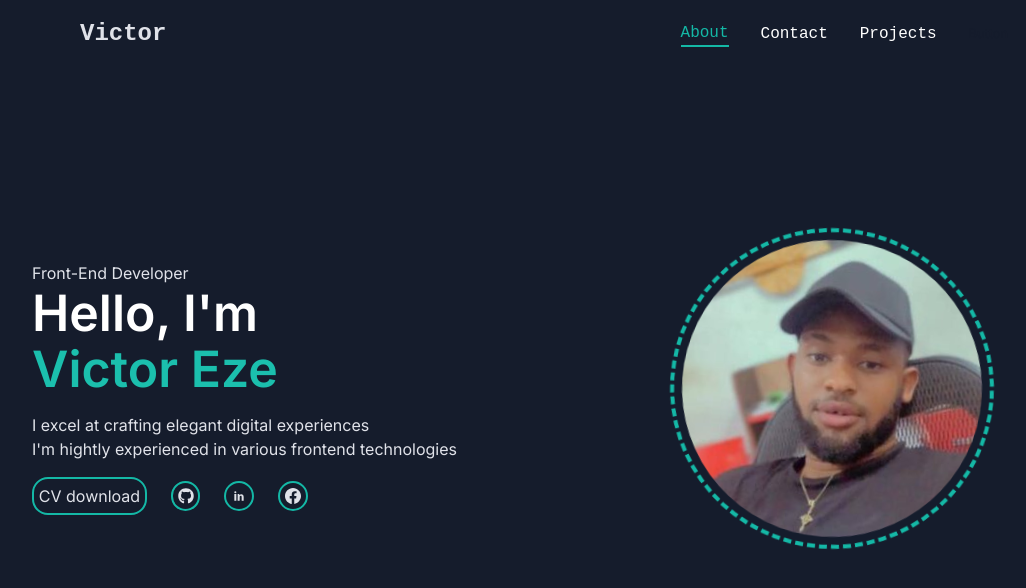
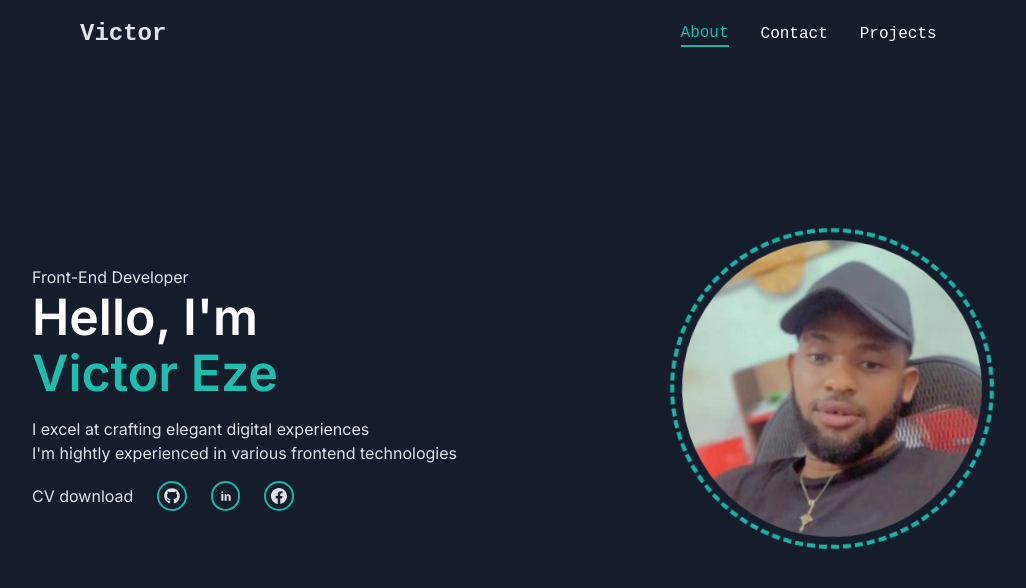
Before and after one commit to VictorKingsHub/victor_portfolio, a Next.js app: page / in a window 1280 px wide. Shown: the top 588 px of the page, without its empty margins (80-1106 px from the left). Built offline with nearby package versions, Linux system fonts and the light colour scheme.

Commit message:
working on hero

```diff
--- a/ui/about/hero/Hero.tsx
+++ b/ui/about/hero/Hero.tsx
@@ -11,7 +11,7 @@ const HeroSection = () => {
     return (
         <div className={styles.container}>
             <div className={styles.left} >
-                <div >
+                <div className='text-left'>
                     <p className={styles.prof}>Front-End Developer</p>
                     <h1 className={styles.name}>Hello, I&apos;m  <span className={styles.nameEnd}>Victor Eze</span></h1>
                 </div>
@@ -20,7 +20,7 @@ const HeroSection = () => {
                         I&apos;m hightly experienced in various frontend technologies</p>
                 </div>
                 <div className={styles.down}>
-                    <Link href="/" className={styles.Link || styles.but}>CV download</Link>
+                    <Link href="/" className={styles.but}>CV download</Link>
                     <Link href="" className={styles.Link}> <FaGithub /> </Link>
                     <Link href="" className={styles.Link}> <TiSocialLinkedin /> </Link>
                     <Link href="" className={styles.Link}> <BsFacebook />
```
